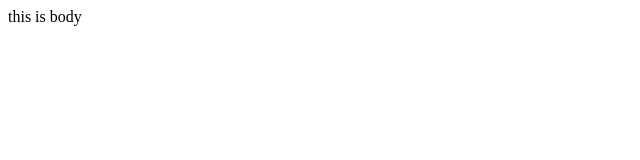
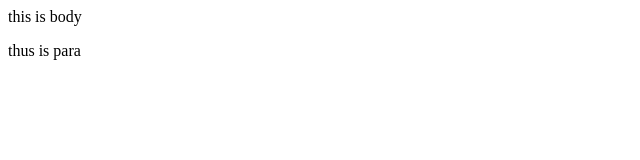
Before and after one commit to shivamdubey162/practice, a plain HTML site: page index.html in a window 1280 px wide. Shown: the full height of the page, 0-640 px from the left. Drawn offline with Linux system fonts and the light colour scheme.

Commit message:
add para

```diff
--- a/index.html
+++ b/index.html
@@ -8,5 +8,6 @@
 </head>
 <body>
     this is body
+    <p>thus is para</p>
 </body>
 </html>
```
